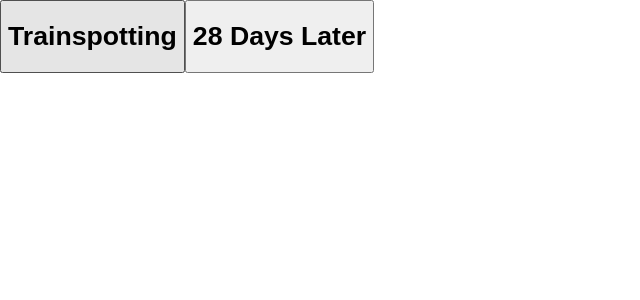
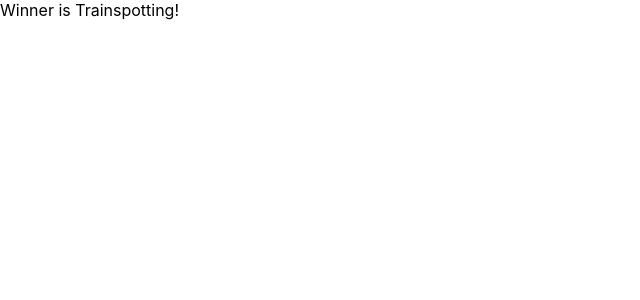
Before and after one commit to salatielosorno/voting-client, a React (Create React App) app: page / in a window 1280 px wide. Shown: the top 300 px of the page, without its empty margins (0-640 px from the left). Built offline with nearby package versions, Linux system fonts and the light colour scheme.

Commit message:
test(voting): change test library

```diff
--- a/package.json
+++ b/package.json
@@ -14,7 +14,7 @@
   "scripts": {
     "start": "react-scripts start",
     "build": "react-scripts build",
-    "test": "react-scripts test",
+    "test": "react-scripts test --watchAll=false",
     "eject": "react-scripts eject"
   },
   "eslintConfig": {
--- a/src/App.js
+++ b/src/App.js
@@ -6,7 +6,7 @@
 const pair = ['Trainspotting', '28 Days Later'];
 function App() {
   return (
-    <Voting pair={pair} />
+    <Voting pair={pair} winner='Trainspotting' />
   );
 }
 
--- a/src/components/Voting.jsx
+++ b/src/components/Voting.jsx
@@ -1,15 +1,30 @@
-import React from "react";
+import React, {useRef} from "react";
 
-export default function Voting({ pair }) {
+export default function Voting({ pair, vote, hasVoted, winner }) {
     const getPair = () => {
         return pair || [];
     }
+    const isDisabled = () => {
+        return !!hasVoted;
+    }
+    const hasVotedFor = (entry) => {
+        return hasVoted === entry;
+    }
+    const winnerRef = useRef(null);
 
-    return <div>
-        {getPair().map((entry, idx) =>
-            <button key={idx}>
-                <h1>{entry}</h1>
-            </button>
-        )}
+    return <div className="voting">
+        {winner ?
+            <div ref={winnerRef}>Winner is {winner}!</div> :
+            getPair().map((entry, idx) =>
+                <button key={idx}
+                    disabled={() => isDisabled()}
+                    onClick={() => vote(entry)}>
+                    <h1>{entry}</h1>
+                    {hasVotedFor(entry) ?
+                        <div className="label">Voted</div> :
+                        null}
+                </button>
+            )
+        }
     </div>
 }
```
Also changed, not shown: 1 other file (tests, documents, lock files or other folders).
